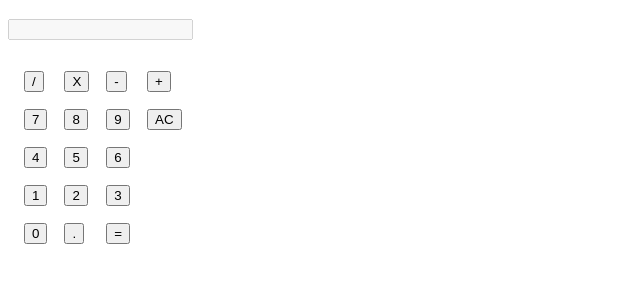
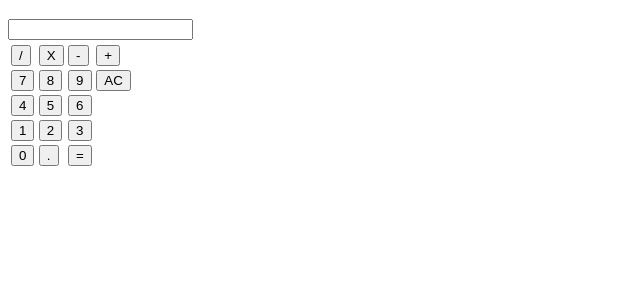
Before and after one commit to taranpalsingh/Calcii, a plain HTML site: page index.html in a window 1280 px wide. Shown: the part 61-344 px from the top of the page, without its empty margins (0-640 px from the left). Drawn offline with Linux system fonts and the light colour scheme.

Commit message:
Update index.html

```diff
--- a/index.html
+++ b/index.html
@@ -2,25 +2,21 @@
 <html>
 <head>
     <meta charset="utf-8">
-  <meta name="keywords" content="Calculator">
+    <meta name="keywords" content="calculator, calcii">
     <meta name="author" content="Taran Pal Singh">
-  <meta name="viewport" content="width=device-width, initial-scale=1.0">
-  <title> Calculator</title>
-  <style>
-    table, tr , td { width: auto; color: black;    border-spacing: 15px;}
-  </style>
+    <title> Calculator </title>
+
 </head>
 <body>
-
     <h1>Calculator</h1
 <form name=”calculator”>
     <table  class="calc_table" width=10%>
         <tr>
-              <input type="text" name="display" id="display" disabled>
+            <input type="text" name="display" id="display">
         </tr>
         <tr>
-            <td> <input type="button" name="/" value="/"  > </td>
-            <td> <input type="button" name="X" value="X"  > </td>
+            <td> <input type="button" name="/" value="/" > </td>
+            <td> <input type="button" name="X" value="X" > </td>
             <td> <input type="button" name="-" value="-" > </td>
             <td> <input type="button" name="+" value="+" > </td>
         </tr>
```
Lines whose indentation alone changed are shown as unchanged.
